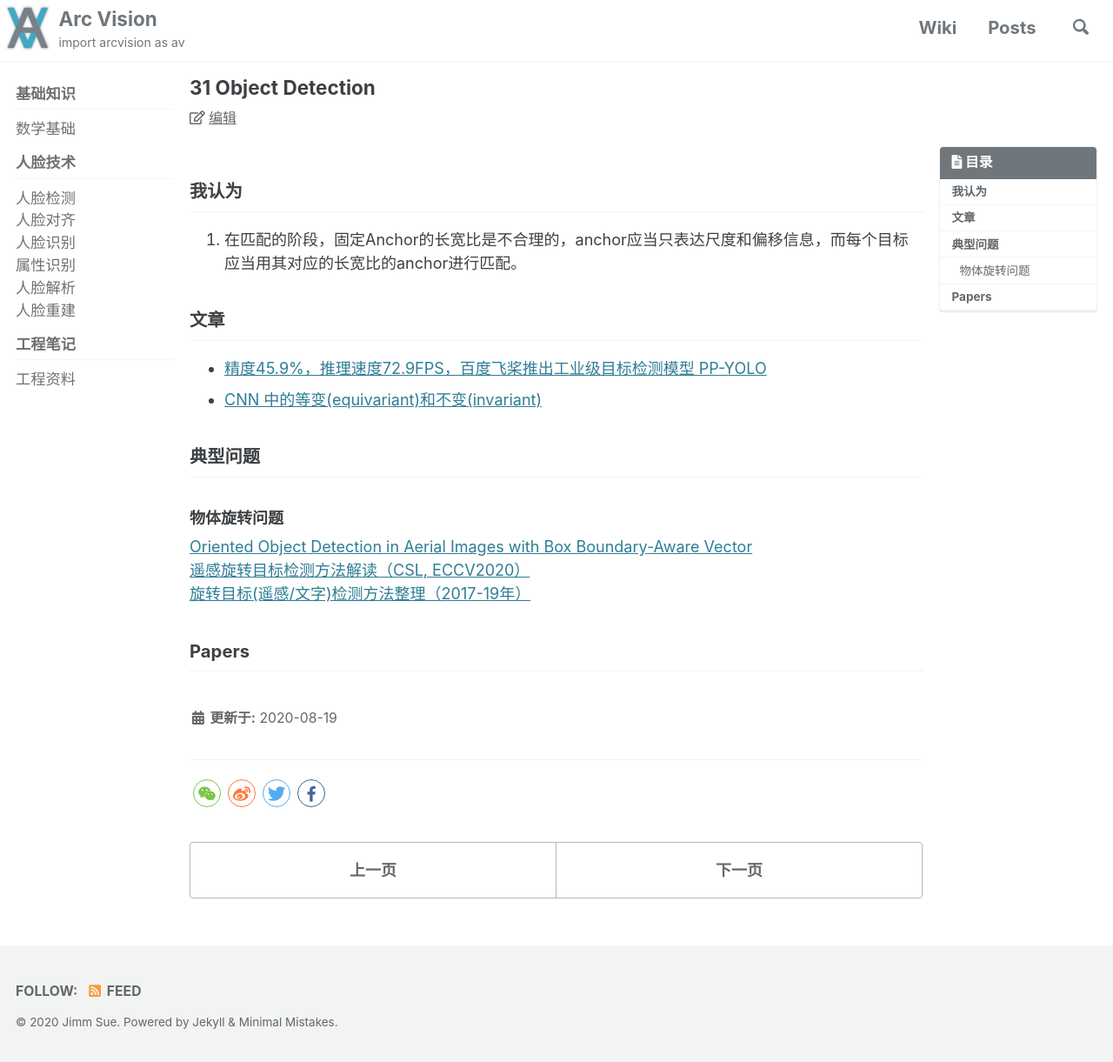
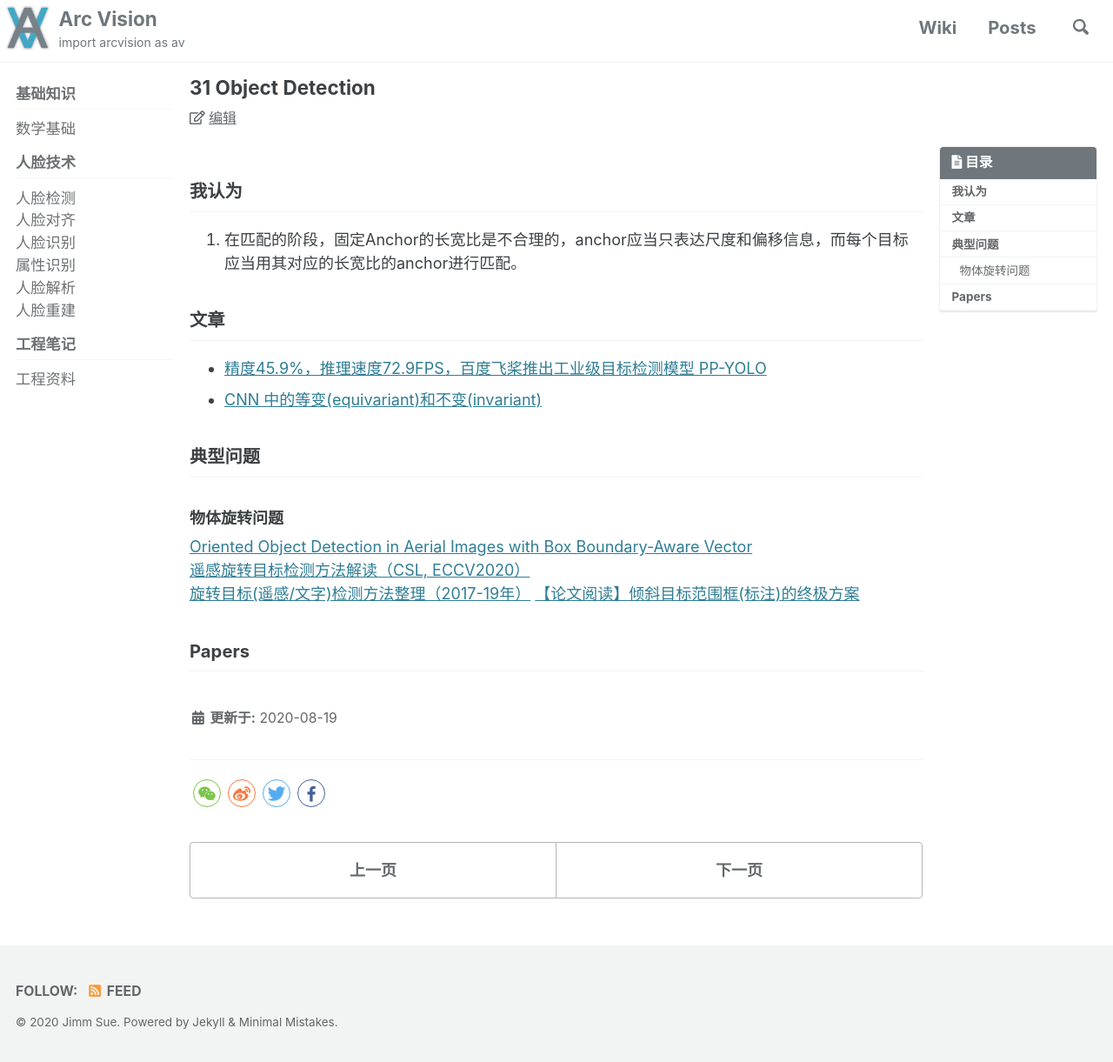
Before and after one commit to ArcVision/ArcVision.github.io, a Jekyll site: the page built from _wiki/31-object-detection.md, in a window 1280 px wide and 1221 px high. Shown: the whole window at 87% size. Built offline with Jekyll 4.4.1, drawn with Linux system fonts in a browser that asks for light colours; cached includes are drawn as plain includes; comment, search, counter and statistics services are not loaded.

Commit message:
Update 31-object-detection.md

```diff
--- a/_wiki/31-object-detection.md
+++ b/_wiki/31-object-detection.md
@@ -20,6 +20,7 @@ toc: true
 [Oriented Object Detection in Aerial Images with Box Boundary-Aware Vector][BBA-Vectors]
 [遥感旋转目标检测方法解读（CSL, ECCV2020）](https://zhuanlan.zhihu.com/p/111493759)
 [旋转目标(遥感/文字)检测方法整理（2017-19年）](https://zhuanlan.zhihu.com/p/98703562)
+[【论文阅读】倾斜目标范围框(标注)的终极方案](https://zhuanlan.zhihu.com/p/150780620)
 
 [BBA-Vectors]: https://arxiv.org/pdf/2008.07043v1.pdf
 
```
